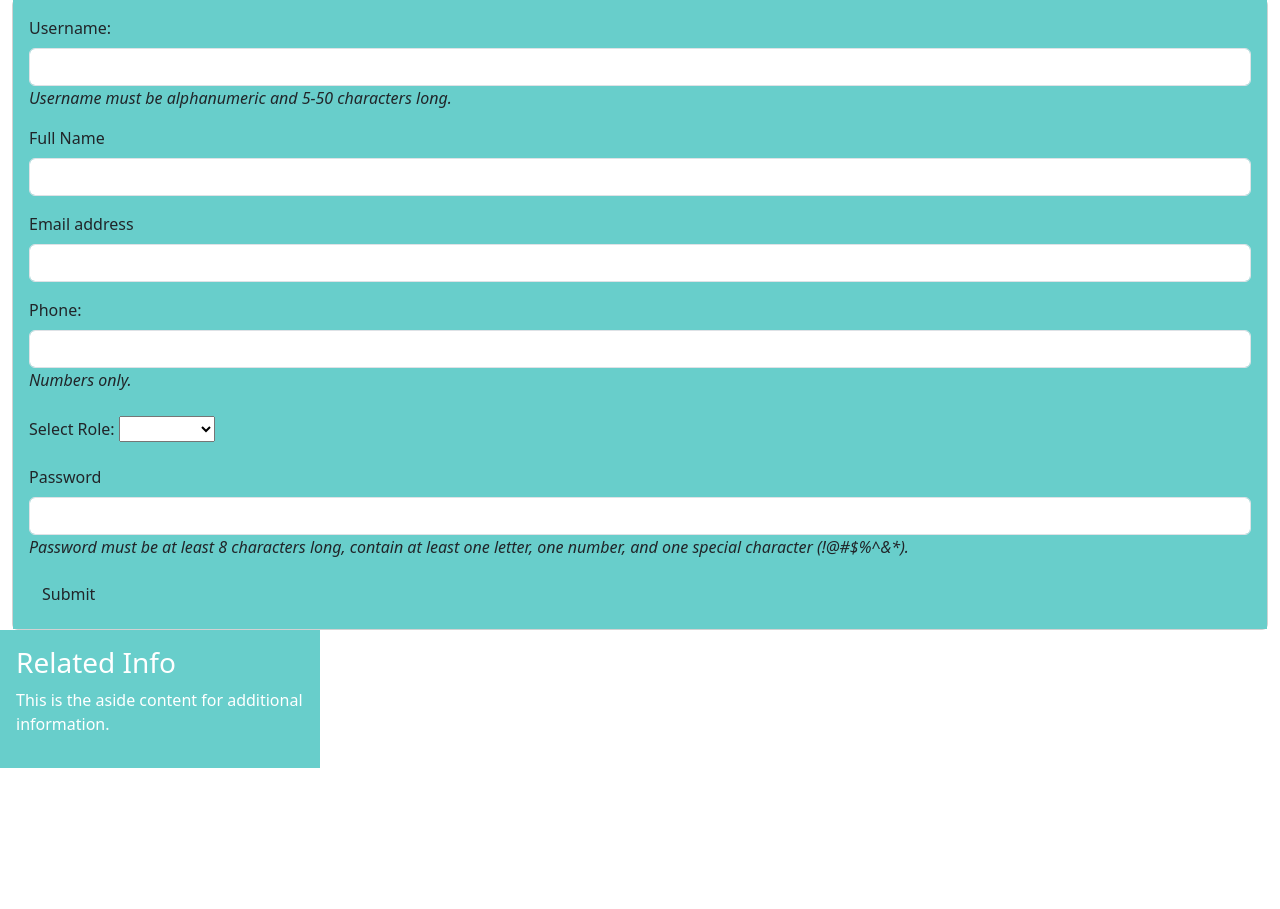
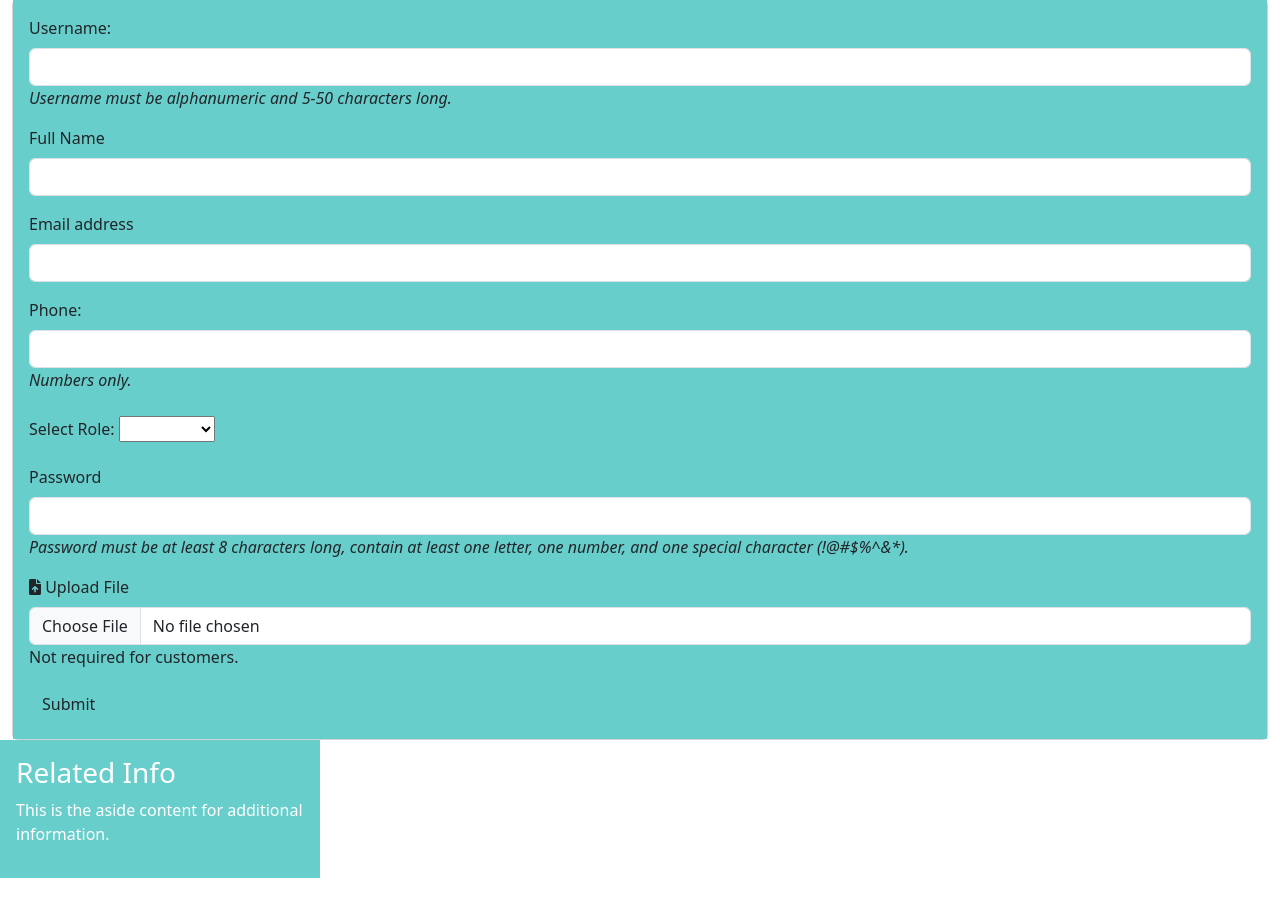
Before and after one commit to arcelda/Starter_Project, a PHP site: page /form_user.php in a window 1280 px wide. Shown: the part 1571-2480 px from the top of the page. Before the commit the page ends 2339 px from the top, so only its background shows below. Run offline with PHP 8.4, Linux system fonts and the light colour scheme; the visitor is signed in with stand-in values (Sample User, id 1).

Commit message:
Added missing section

```diff
--- a/includes/new_user_form.php
+++ b/includes/new_user_form.php
@@ -50,6 +50,14 @@
                     </div>
                 </div>
 
+                <div class="mb-3">
+                    <label for="file" class="form-label"><i class="fas fa-file-upload"></i> Upload File</label>
+                    <input type="file" class="form-control" id="file" name="file" accept=".jpg,.jpeg,.png,.pdf">
+                    <div>
+                        Not required for customers.
+                    </div>
+                </div>
+
                 <button type="submit" class="btn btn-default">Submit</button>
             </form>
             <!--======================================================================-->
```
